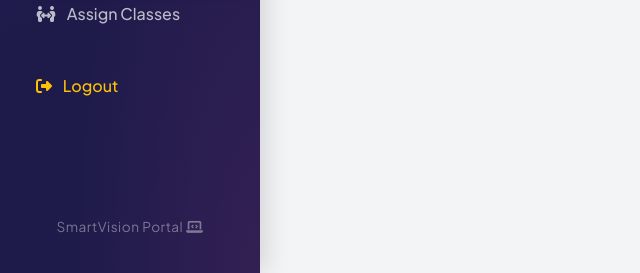
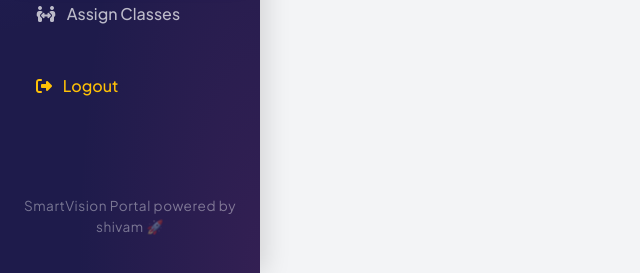
Before and after one commit to shivamvishwakarma0000/smartVision_Attendance_Portal, a Flask app: page /admin/approvals in a window 1280 px wide. Shown: the part 527-800 px from the top of the page, without its empty margins (0-640 px from the left). Run offline with Flask 3, Linux system fonts and the light colour scheme; a user stored in the database is signed in; data that the repository does not hold is empty; some libraries are stand-ins or nearby versions.

Commit message:
Update footer with powered by shivam 🚀

```diff
--- a/templates/base.html
+++ b/templates/base.html
@@ -91,7 +91,7 @@
                 </a>
             </div>
             <div class="sidebar-footer">
-                <p>SmartVision Portal <i class="fa-solid fa-laptop-code text-indigo-400"></i></p>
+                <p>SmartVision Portal powered by shivam 🚀</p>
             </div>
         </div>
 
```
